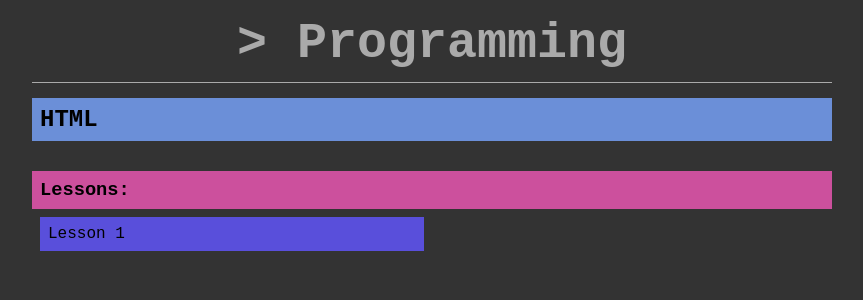
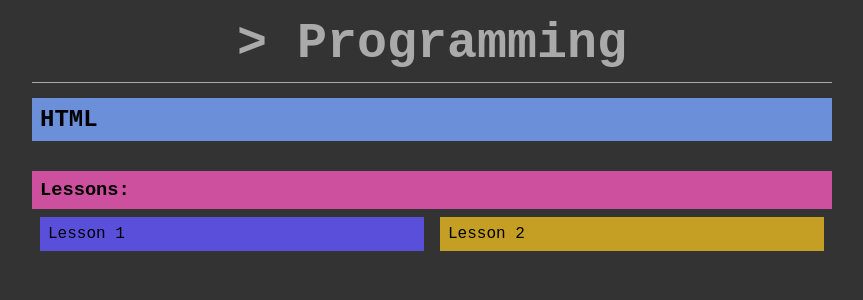
Before and after one commit to wcgs-programming/wcgs-programming.github.io, a Jekyll site: the page built from _posts/2014-09-13-html.md, in a window 1280 px wide. Shown: the top 300 px of the page, without its empty margins (208-1071 px from the left). Built offline with Jekyll 4.4.1, drawn with Linux system fonts in a browser that asks for light colours.

Commit message:
fixed HTML links

```diff
--- a/_posts/2014-09-13-html.md
+++ b/_posts/2014-09-13-html.md
@@ -7,4 +7,6 @@ categories: resources
 
 ### Lessons:
 
-[Lesson 1](https://docs.google.com/presentation/d/1wjU6-UxXz55QJY6szSPLjRAoPS5EUzb32wMcdiGegXM/edit?usp=sharing)
+[Lesson 1](https://docs.google.com/presentation/d/1MfQi3ZCHsxZNkam4rbYr0nPysagn5r28Q2e5oEgHEi4/edit?usp=sharing)
+
+[Lesson 2](https://docs.google.com/presentation/d/1yOl1NNkqdwOFVQB0VbVdH79xBHgOZRF_5_WjQe_YnmY/edit?usp=sharing)
```
